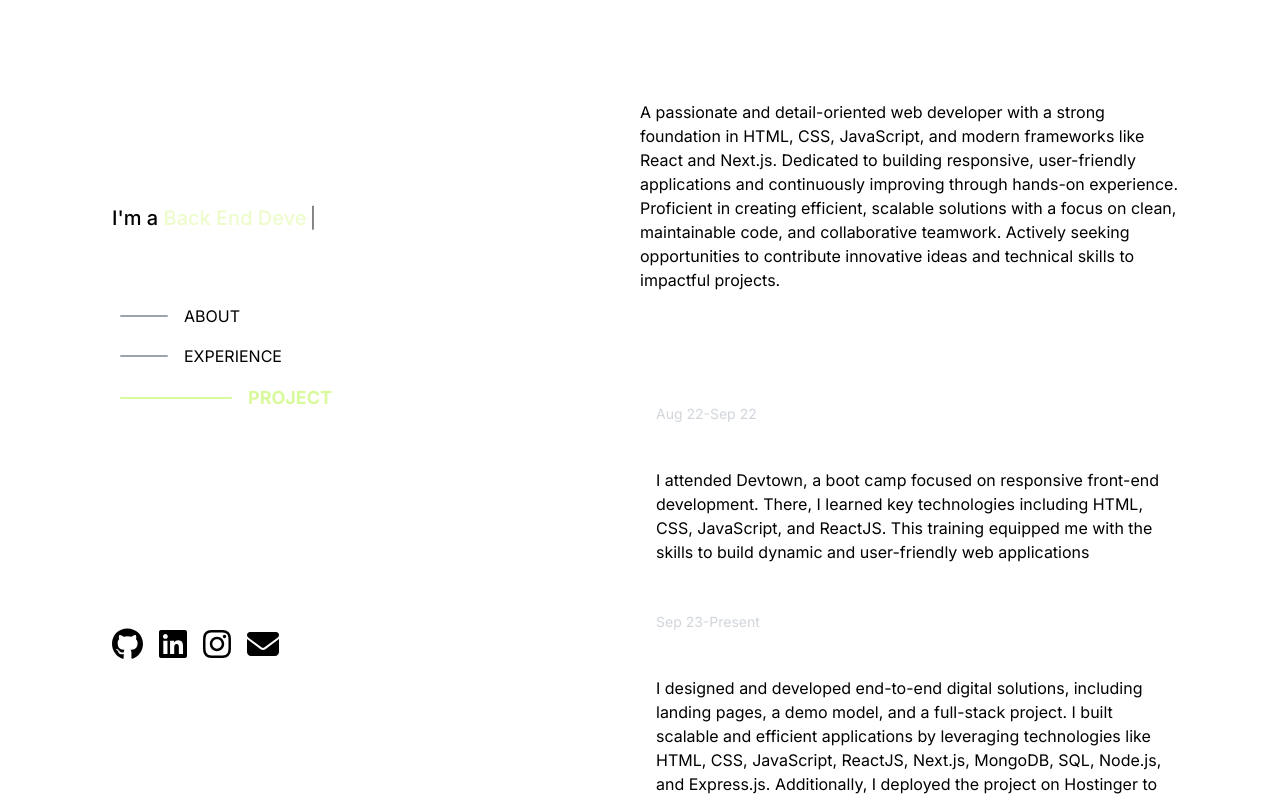
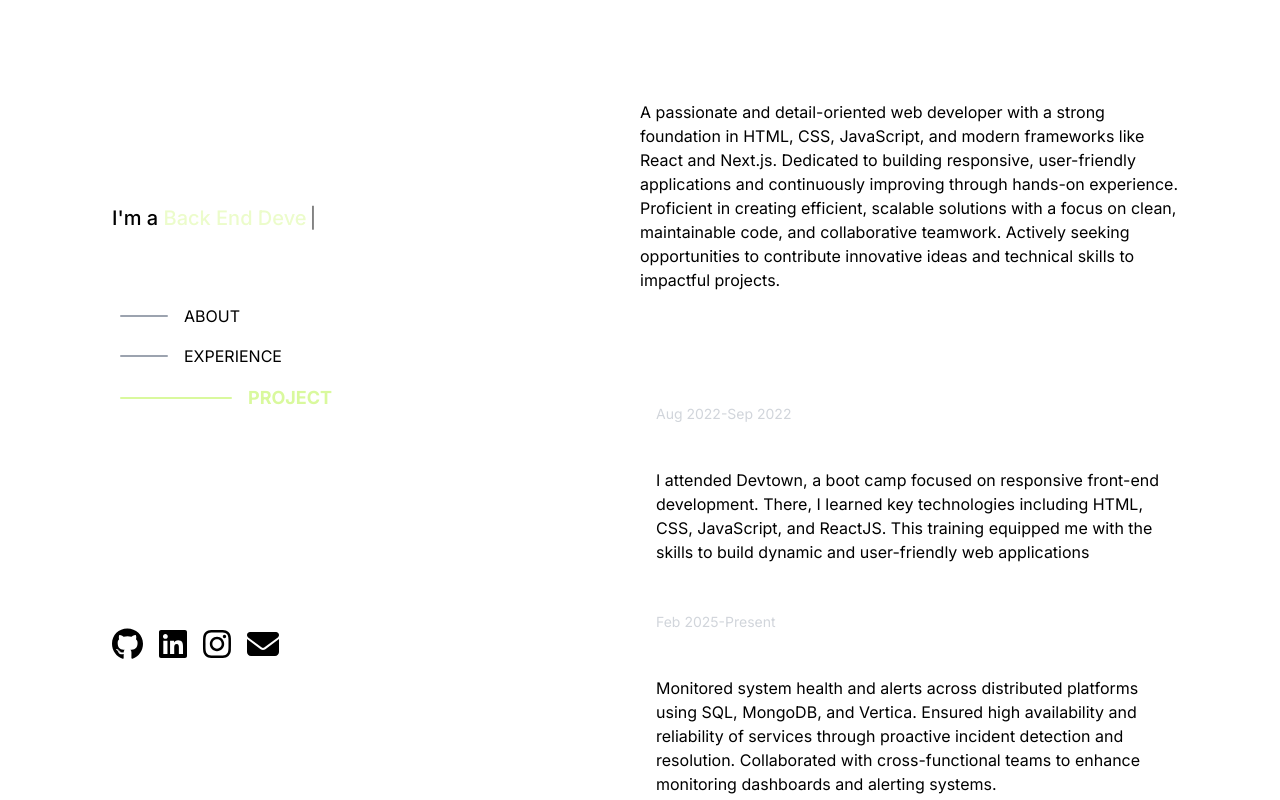
Before and after one commit to Arpit-Works/Arpit, a Next.js app: page / in a window 1280 px wide. Shown: the top 800 px of the page. Built offline with nearby package versions, Linux system fonts and the light colour scheme.

Commit message:
Added netcore experience.tsx

```diff
--- a/src/components/Experience.tsx
+++ b/src/components/Experience.tsx
@@ -31,15 +31,15 @@ export default function Experience() {
         id: 1,
         name: "Devtown",
         desc: "I attended Devtown, a boot camp focused on responsive front-end development. There, I learned key technologies including HTML, CSS, JavaScript, and ReactJS. This training equipped me with the skills to build dynamic and user-friendly web applications",
-        date: "Aug 22-Sep 22",
+        date: "Aug 2022-Sep 2022",
         url: "https://www.devtown.in/",
       },
       {
         id: 2,
-        name: "ZA Charity Feed Foundation",
-        desc: "I designed and developed end-to-end digital solutions, including landing pages, a demo model, and a full-stack project. I built scalable and efficient applications by leveraging technologies like HTML, CSS, JavaScript, ReactJS, Next.js, MongoDB, SQL, Node.js, and Express.js. Additionally, I deployed the project on Hostinger to ensure seamless accessibility. I aim to showcase my ability to deliver comprehensive web development solutions, from frontend design to backend architecture and deployment.",
-        date: "Sep 23-Present",
-        url: "https://zeeshanali.org/",
+        name: "Netcore Cloud Pvt Ltd",
+        desc: "Monitored system health and alerts across distributed platforms using SQL, MongoDB, and Vertica. Ensured high availability and reliability of services through proactive incident detection and resolution. Collaborated with cross-functional teams to enhance monitoring dashboards and alerting systems.",
+        date: "Feb 2025-Present",
+        url: "https://netcorecloud.com/",
       },
     ],
     []
```
